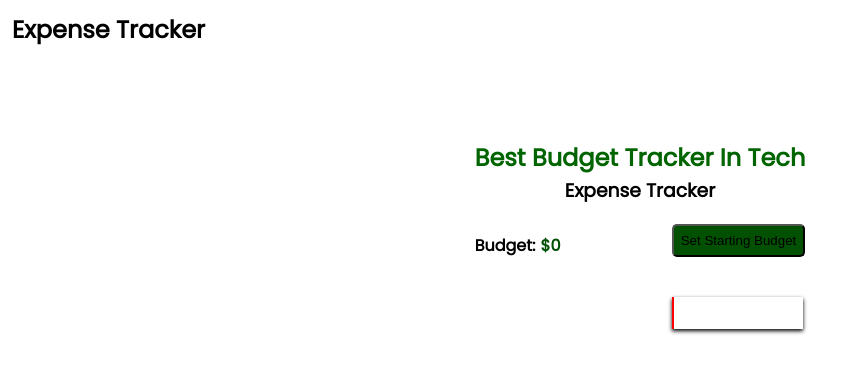
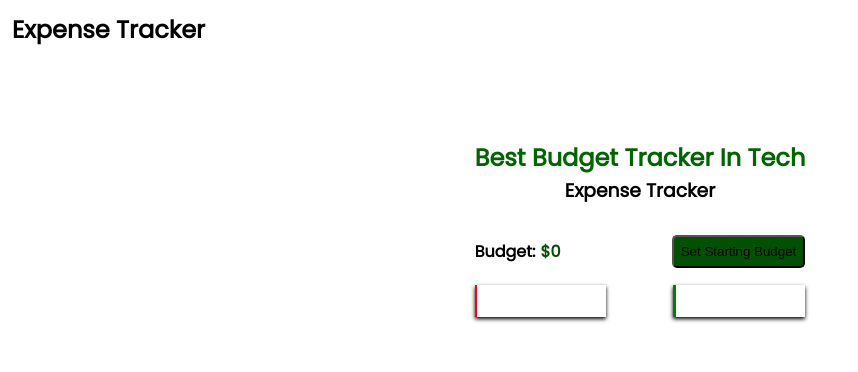
Before and after one commit to michaeladilulo/React-Expense-Tracker, a React (Vite) app: page / in a window 1280 px wide. Shown: the top 372 px of the page, without its empty margins (0-858 px from the left). Built offline with nearby package versions, Linux system fonts and the light colour scheme.

Commit message:
Expense and input field styled, container styled as well

```diff
--- a/src/App.css
+++ b/src/App.css
@@ -44,11 +44,16 @@ h3 {
 .budget-amount-title {
     margin-right: 5px;
     font-weight: 900 !important;
-    margin-top: -75px;
 }
 
 .budget-amount {
     color: rgb(2, 80, 2);
     font-weight: 900 !important;
-    margin-top: -90px;
 }
+
+.expense-budget-input-container {
+    margin-top: 5px;
+    margin-bottom: 20px;
+    display: flex;
+    justify-content: space-between;
+}
--- a/src/App.jsx
+++ b/src/App.jsx
@@ -1,6 +1,8 @@
 import { useState, useEffect } from 'react';
 import NavBar from './components/NavBar/NavBar';
 import BalanceForm from './components/BalanceForm/BalanceForm'
+import ExpenseInput from './components/ExpenseInput/ExpenseInput'
+import BudgetInput from './components/BudgetInput/BudgetInput'
 import './App.css'
 
 function App() {
@@ -30,6 +32,10 @@ function App() {
 
               <BalanceForm amount={amount} setAmount={setAmount}/>
             </div>
+      <div className='expense-budget-input-container'>
+        <ExpenseInput />
+        <BudgetInput />
+        </div>
         </div>
       </div>
     </>
--- a/src/components/BalanceForm/BalanceForm.css
+++ b/src/components/BalanceForm/BalanceForm.css
@@ -13,8 +13,3 @@ input {
     display: flex;
     justify-content: space-between;
 }
-
-.expense-budget-input-container {
-    margin-top: 40px;
-    margin-bottom: 30px;
-}
--- a/src/components/BalanceForm/BalanceForm.jsx
+++ b/src/components/BalanceForm/BalanceForm.jsx
@@ -1,6 +1,5 @@
 import React from 'react';
 import Modal from 'react-modal';
-import ExpenseInput from '../ExpenseInput/ExpenseInput'
 import './BalanceForm.css'
 
 const customStyles = {
@@ -64,11 +63,6 @@ const BalanceForm = ({ amount, setAmount }) => {
             </div>
           </form>
         </Modal>
-
-        <div className='expense-budget-input-container'>
-        <ExpenseInput />
-
-        </div>
       </div>
     );
 }
--- /dev/null
+++ b/src/components/BudgetInput/BudgetInput.css
@@ -0,0 +1,18 @@
+input {
+    background-color: white;
+    border: none;
+    min-width: 125px;
+    min-height: 30px;
+    font-size: 18px;
+    box-shadow: 0 2px 4px rgba(0, 0, 0, 1);
+}
+
+input:focus {
+    outline: none;
+    box-shadow: 0 2px 4px rgba(0, 0, 0, 1);
+}
+
+.budget-input {
+    border-left: 3px solid green;
+    color: green;
+}
--- /dev/null
+++ b/src/components/BudgetInput/BudgetInput.jsx
@@ -0,0 +1,12 @@
+import React from 'react';
+import './BudgetInput.css'
+
+const BudgetInput = () => {
+    return (
+        <div>
+        <input type='number' className='budget-input'/>
+        </div>
+    )
+}
+
+export default BudgetInput;
--- a/src/components/ExpenseInput/ExpenseInput.css
+++ b/src/components/ExpenseInput/ExpenseInput.css
@@ -1,8 +1,6 @@
 input {
     background-color: white;
-    color: rgb(255, 0, 0);
     border: none;
-    border-left: 2px solid red;
     min-width: 125px;
     min-height: 30px;
     font-size: 18px;
@@ -13,3 +11,8 @@ input:focus {
     outline: none;
     box-shadow: 0 2px 4px rgba(0, 0, 0, 1); /* Very light shadow */
 }
+
+.expense-input {
+    border-left: 2px solid red;
+    color: rgb(255, 0, 0);
+}
```
